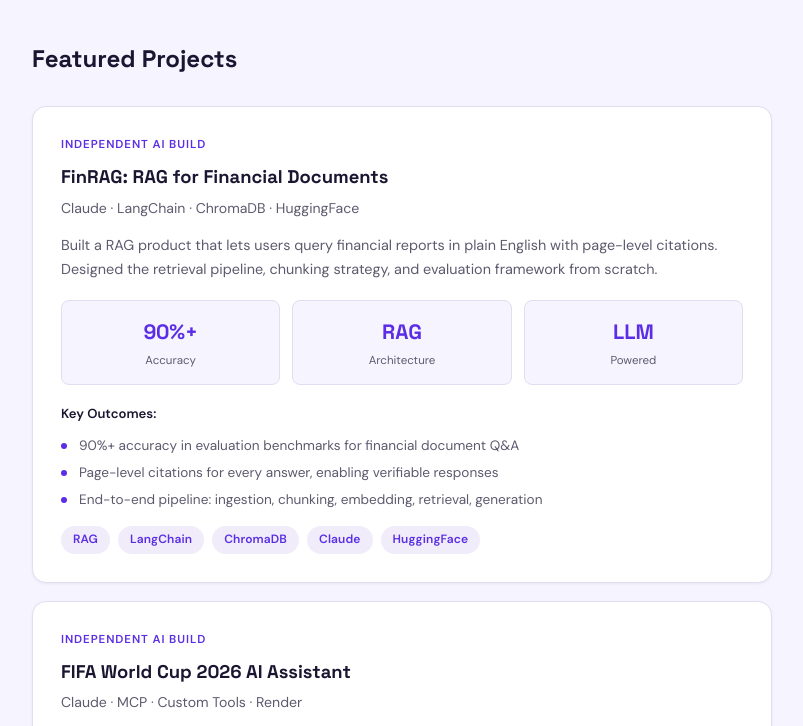
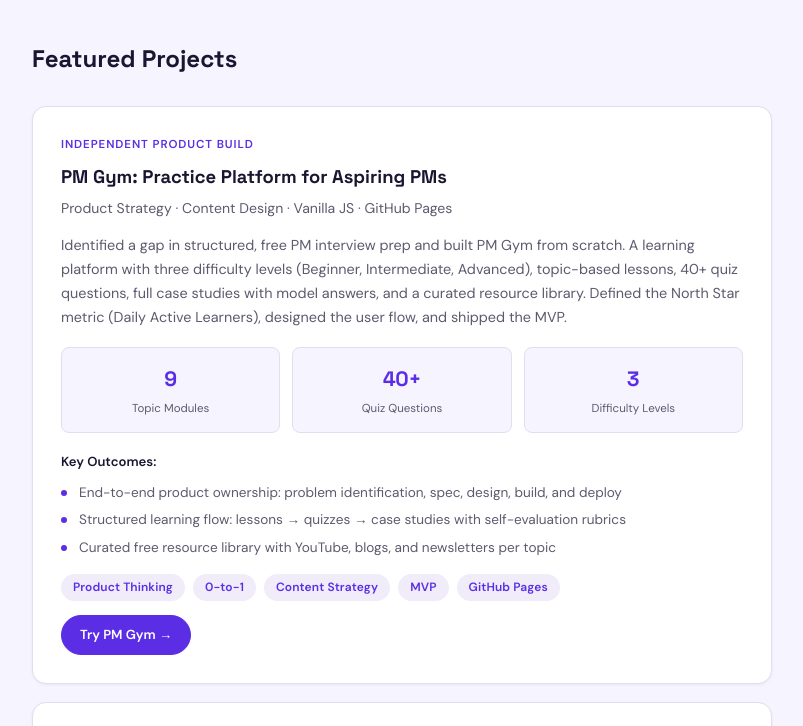
Before and after one commit to sanketjoshi2012/pm-portfolio, a plain HTML site: page index.html in a window 1280 px wide. Shown: the part 2800-3526 px from the top of the page, without its empty margins (238-1041 px from the left). Drawn offline with Linux system fonts and the light colour scheme.

Commit message:
Add project cards for PM Gym and FinRAG
Added project details for PM Gym and FinRAG including descriptions, outcomes, and tags.

```diff
--- a/index.html
+++ b/index.html
@@ -653,6 +653,45 @@ body {
   <h2 class="section-title">Featured Projects</h2>
 
   <div class="project-card">
+    <div class="project-label">Independent Product Build</div>
+    <div class="project-name">PM Gym: Practice Platform for Aspiring PMs</div>
+    <div class="project-sub">Product Strategy · Content Design · Vanilla JS · GitHub Pages</div>
+    <p class="project-desc">Identified a gap in structured, free PM interview prep and built PM Gym from scratch. A learning platform with three difficulty levels (Beginner, Intermediate, Advanced), topic-based lessons, 40+ quiz questions, full case studies with model answers, and a curated resource library. Defined the North Star metric (Daily Active Learners), designed the user flow, and shipped the MVP.</p>
+    <div class="project-stats">
+      <div class="project-stat">
+        <div class="stat-num">9</div>
+        <div class="stat-label">Topic Modules</div>
+      </div>
+      <div class="project-stat">
+        <div class="stat-num">40+</div>
+        <div class="stat-label">Quiz Questions</div>
+      </div>
+      <div class="project-stat">
+        <div class="stat-num">3</div>
+        <div class="stat-label">Difficulty Levels</div>
+      </div>
+    </div>
+    <div class="project-outcomes">
+      <h4>Key Outcomes:</h4>
+      <ul>
+        <li>End-to-end product ownership: problem identification, spec, design, build, and deploy</li>
+        <li>Structured learning flow: lessons → quizzes → case studies with self-evaluation rubrics</li>
+        <li>Curated free resource library with YouTube, blogs, and newsletters per topic</li>
+      </ul>
+    </div>
+    <div class="tags">
+      <span class="tag">Product Thinking</span>
+      <span class="tag">0-to-1</span>
+      <span class="tag">Content Strategy</span>
+      <span class="tag">MVP</span>
+      <span class="tag">GitHub Pages</span>
+    </div>
+    <div style="margin-top:14px">
+      <a class="btn btn-primary" href="https://sanketjoshi2012.github.io/pm-gym/" target="_blank" rel="noopener" style="font-size:0.82rem;padding:8px 18px">Try PM Gym →</a>
+    </div>
+  </div>
+
+  <div class="project-card">
     <div class="project-label">Independent AI Build</div>
     <div class="project-name">FinRAG: RAG for Financial Documents</div>
     <div class="project-sub">Claude · LangChain · ChromaDB · HuggingFace</div>
```
